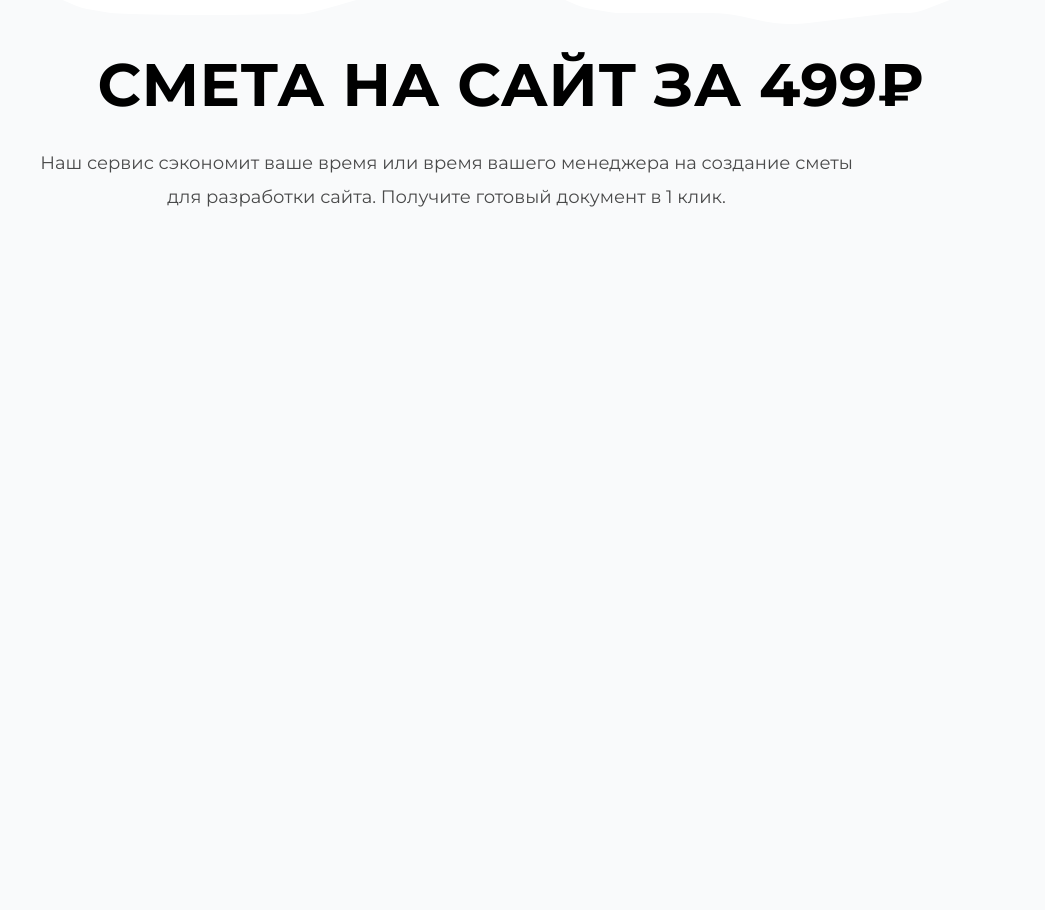
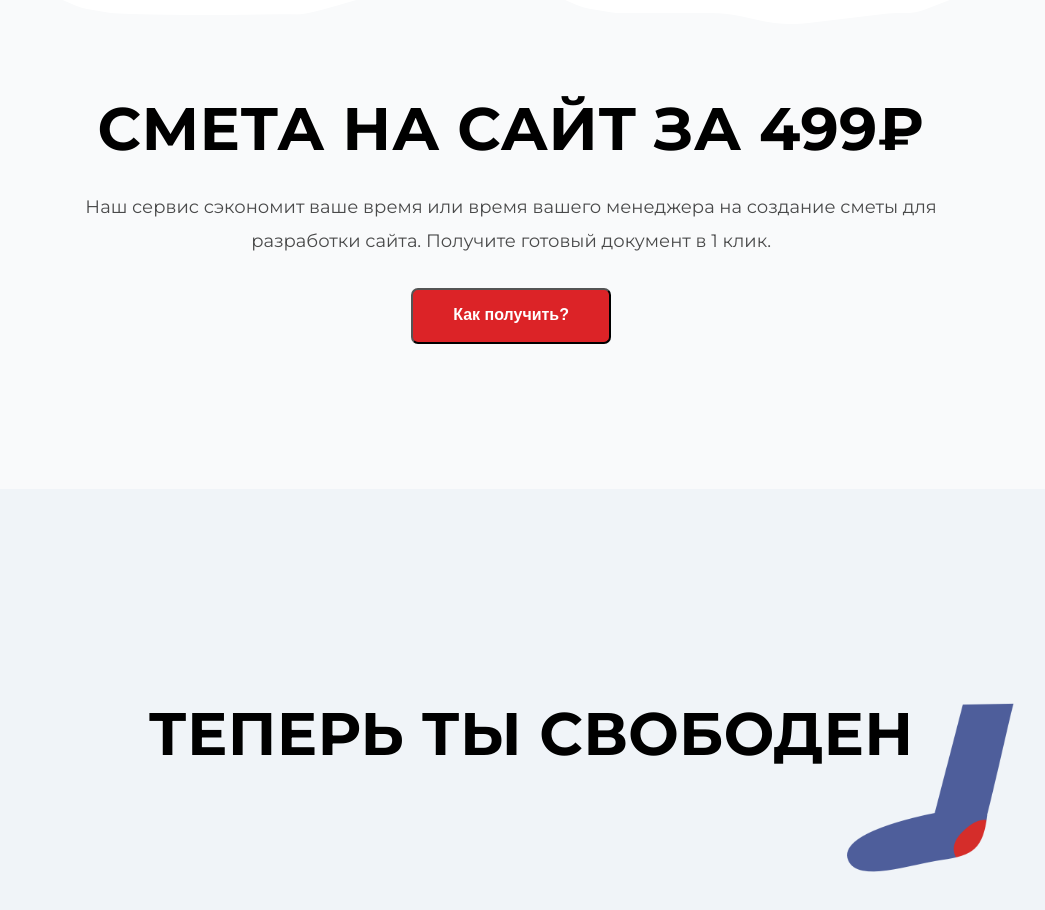
Before and after one commit to lalumiere17/smet, a plain HTML site: page index.html in a window 1280 px wide. Shown: the part 636-1546 px from the top of the page, without its empty margins (109-1154 px from the left). Before the commit the page ends 860 px from the top, so only its background shows below. Drawn offline with Linux system fonts and the light colour scheme.

Commit message:
Second part
Added: red button, darker background and a sock.

```diff
--- a/index.html
+++ b/index.html
@@ -15,18 +15,28 @@
             <div class = "content">
                 <img src = "img/main-illustration.png" srcset = "img/main-illustration@2x.png 2x, img/main-illustration@3x.png 3x"
                     class = "main_illustration">
-                <div class="big_text">СМЕТА НА САЙТ ЗА 499&#8381;</div>
-                <div class="regular_text">Наш сервис сэкономит ваше время или время вашего менеджера на создание сметы для разработки сайта.
+                <div class="big_text" style="margin: 70px auto 30px auto;">СМЕТА НА САЙТ ЗА 499&#8381;</div>
+                <div class="regular_text" style="margin: 30px auto;">Наш сервис сэкономит ваше время или время вашего менеджера на создание сметы для разработки сайта.
                     Получите готовый документ в 1 клик.</div>
+                <button class="red_but" style="margin: 30px auto;">Как получить?</button>
 
             </div>
-
             <div class="donate">
                 <img src="img/icon-money.png" srcset="img/icon-money@2x.png 2x, img/icon-money@3x.png 3x"
                     class="icon_money">
                 <div class = "medium_text">освободить &#010; разработчиков</div>
             </div>
+        </div>
 
+        <div class="midle_block">
+            <div class="big_text" style="margin: 214px auto 926px auto; position: relative; width: max-content;">
+                ТЕПЕРЬ ТЫ СВОБОДЕН
+                <img src="img/sock.png" srcset="img/sock@2x.png 2x, img/sock@3x.png 3x" class="sock">
+            </div>
+
+        </div>
+
+        <div class="last_block">
 
         </div>
 
--- a/style.css
+++ b/style.css
@@ -8,21 +8,33 @@ body{
 
 .smet{
     width: 100%;
-    height: 100vh;
+    height: 1065px;
     padding-top: 60px;
     display: inline-flex;
     justify-content: space-around;
 }
 
 .content{
-    display: flex;
-    flex-direction: column;
+    width: 960px;
 }
 
 .main_illustration{
-    width: 959px;
     height: 600px;
     object-fit: contain;
+}
+
+.red_but{
+    width: 200px;
+    height: 56px;
+    display: block;
+    object-fit: contain;
+    border-radius: 7px;
+    background-color: #dc2327;
+    font-size: 16px;
+    font-weight: bold;
+    line-height: 2.06;
+    text-align: center;
+    color: #ffffff;
 }
 
 .logo{
@@ -39,6 +51,7 @@ body{
     height: 13px;
     object-fit: contain;
 }
+
 .donate{
     width: 183px;
     height: 40px;
@@ -52,7 +65,6 @@ body{
 }
 
 .big_text{
-    margin: 30px;
     font-size: 60px;
     font-weight: bold;
     line-height: 1.03;
@@ -71,7 +83,6 @@ body{
 }
 
 .regular_text{
-    width: 830px;
     opacity: 0.7;
     font-size: 18px;
     font-weight: normal;
@@ -80,3 +91,27 @@ body{
     text-align: center;
     color: #000000;
 }
+
+.midle_block{
+    width: 100%;
+    height: 1208px;
+    background-color: #f0f4f8;
+}
+.midle_block::before, .midle_block::after{
+    content: ' ';
+    clear: both;
+    display: table;
+}
+
+.sock{
+    position: absolute;
+    top: 0;
+    right: -100px;
+    width: 167px;
+    object-fit: contain;
+}
+
+.last_block{
+    width: 100%;
+    height: 926px;
+}
```
Also changed, not shown: img/sock.png (added), img/sock@2x.png (added), img/sock@3x.png (added).
